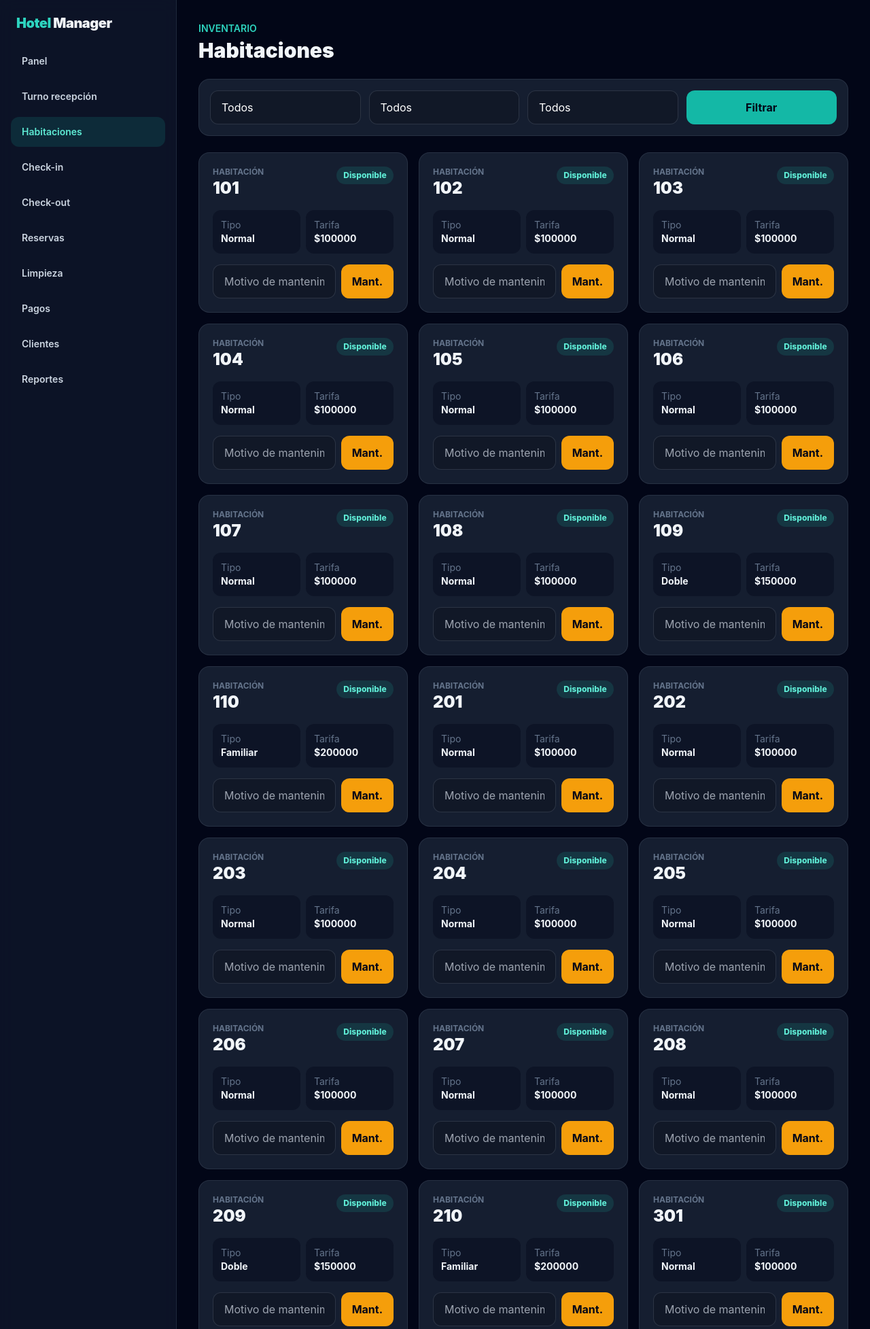
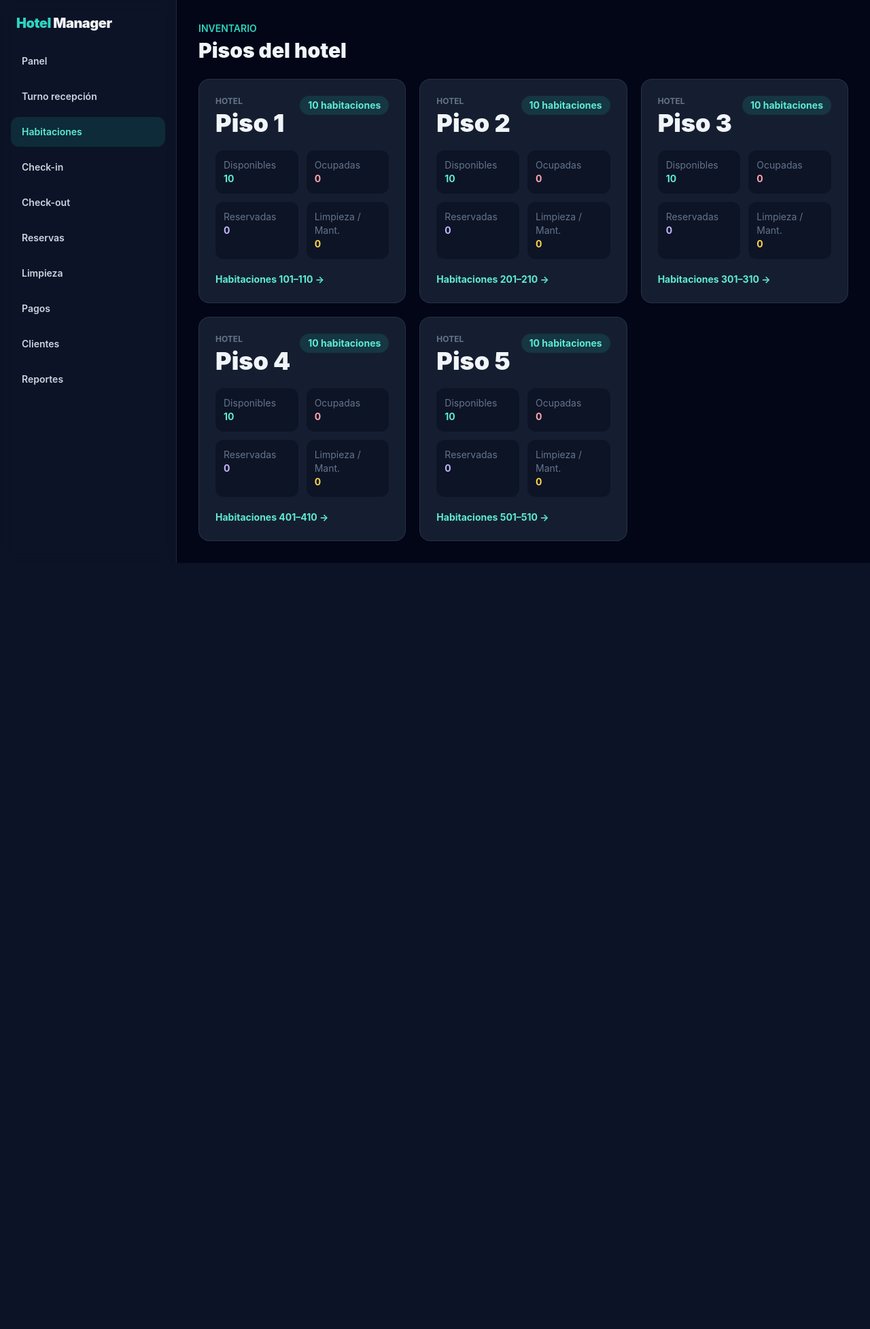
Before and after one commit to DiegoVillanueva32/Sistema-hotelero, a Flask app: page /habitaciones in a window 1280 px wide. Shown: the top 1955 px of the page at 68% size. After the commit the page ends 828 px from the top, so only its background shows below. Run offline with Flask 3, Linux system fonts and the light colour scheme; some libraries are stand-ins or nearby versions.

Commit message:
Organizar habitaciones por pisos
Co-authored-by: Copilot <223556219+Copilot@users.noreply.github.com>

```diff
--- a/app/routes/main.py
+++ b/app/routes/main.py
@@ -49,10 +49,33 @@ def habitaciones():
     piso = request.args.get("piso", "Todos")
     tipo = request.args.get("tipo", "Todos")
     estado = request.args.get("estado", "Todos")
-    habitaciones = gestor.consultar_matriz_filtrada(piso, tipo, estado)
+
+    pisos = {}
+    for numero_piso in range(1, 6):
+        habitaciones_piso = [
+            h for h in gestor.consultar_matriz().values()
+            if str(h.piso) == str(numero_piso)
+        ]
+        pisos[numero_piso] = {
+            "total": len(habitaciones_piso),
+            "disponibles": sum(1 for h in habitaciones_piso if h.estado == "Disponible"),
+            "ocupadas": sum(1 for h in habitaciones_piso if h.estado == "Ocupado"),
+            "reservas": sum(1 for h in habitaciones_piso if h.estado == "Reserva"),
+            "limpieza": sum(1 for h in habitaciones_piso if h.estado == "En limpieza"),
+            "mantenimiento": sum(1 for h in habitaciones_piso if h.estado == "Mantenimiento"),
+        }
+
+    piso_seleccionado = piso if piso.isdigit() and 1 <= int(piso) <= 5 else None
+    habitaciones = (
+        gestor.consultar_matriz_filtrada(piso, tipo, estado)
+        if piso_seleccionado
+        else []
+    )
     return render_template(
         "habitaciones.html",
         habitaciones=habitaciones,
+        pisos=pisos,
+        piso_seleccionado=piso_seleccionado,
         piso=piso,
         tipo=tipo,
         estado=estado,
@@ -71,7 +94,12 @@ def accion_habitacion(id_habitacion):
         ejecutar_accion(gestor.asignar_limpieza, id_habitacion, request.form.get("empleado", "Empleado 1"))
     elif accion == "finalizar_limpieza":
         ejecutar_accion(gestor.finalizar_limpieza, id_habitacion)
-    return redirect(url_for("main.habitaciones", piso=request.args.get("piso", "Todos")))
+    return redirect(url_for(
+        "main.habitaciones",
+        piso=request.args.get("piso", "Todos"),
+        tipo=request.args.get("tipo", "Todos"),
+        estado=request.args.get("estado", "Todos"),
+    ))
 
 
 @bp.route("/checkin", methods=["GET", "POST"])
--- a/templates/habitaciones.html
+++ b/templates/habitaciones.html
@@ -1,9 +1,24 @@
 {% extends 'base.html' %}
 {% block title %}Habitaciones | Hotel Manager{% endblock %}
 {% block content %}
-<div class="mb-6"><p class="text-sm font-semibold text-teal-400">INVENTARIO</p><h1 class="mt-1 text-3xl font-black">Habitaciones</h1></div>
-<form class="card mb-6 grid gap-3 p-4 md:grid-cols-4" method="get">
-  <input class="input-dark" name="piso" value="{{ piso }}" placeholder="Piso (Todos o 1-5)">
+<div class="mb-6 flex items-end justify-between gap-4">
+  <div><p class="text-sm font-semibold text-teal-400">INVENTARIO</p><h1 class="mt-1 text-3xl font-black">{% if piso_seleccionado %}Piso {{ piso_seleccionado }}{% else %}Pisos del hotel{% endif %}</h1></div>
+  {% if piso_seleccionado %}<a class="btn bg-slate-800 text-slate-200" href="{{ url_for('main.habitaciones') }}">← Ver los 5 pisos</a>{% endif %}
+</div>
+
+{% if not piso_seleccionado %}
+<div class="grid gap-5 sm:grid-cols-2 xl:grid-cols-3">
+{% for numero_piso, resumen in pisos.items() %}
+<a href="{{ url_for('main.habitaciones', piso=numero_piso) }}" class="card block p-6 transition hover:-translate-y-1 hover:border-teal-400/40">
+  <div class="flex items-start justify-between"><div><p class="text-xs font-bold text-slate-500">HOTEL</p><h2 class="mt-1 text-4xl font-black">Piso {{ numero_piso }}</h2></div><span class="rounded-full bg-teal-500/15 px-3 py-1 text-sm font-bold text-teal-300">{{ resumen.total }} habitaciones</span></div>
+  <div class="mt-5 grid grid-cols-2 gap-3 text-sm"><div class="rounded-xl bg-slate-950/40 p-3"><p class="text-slate-500">Disponibles</p><strong class="text-teal-300">{{ resumen.disponibles }}</strong></div><div class="rounded-xl bg-slate-950/40 p-3"><p class="text-slate-500">Ocupadas</p><strong class="text-rose-300">{{ resumen.ocupadas }}</strong></div><div class="rounded-xl bg-slate-950/40 p-3"><p class="text-slate-500">Reservadas</p><strong class="text-violet-300">{{ resumen.reservas }}</strong></div><div class="rounded-xl bg-slate-950/40 p-3"><p class="text-slate-500">Limpieza / Mant.</p><strong class="text-amber-300">{{ resumen.limpieza + resumen.mantenimiento }}</strong></div></div>
+  <p class="mt-5 text-sm font-bold text-teal-300">Habitaciones {{ numero_piso }}01–{{ numero_piso }}10 →</p>
+</a>
+{% endfor %}
+</div>
+{% else %}
+<form class="card mb-6 grid gap-3 p-4 md:grid-cols-[1fr_1fr_1fr_auto]" method="get">
+  <input type="hidden" name="piso" value="{{ piso_seleccionado }}">
   <input class="input-dark" name="tipo" value="{{ tipo }}" placeholder="Tipo (Todos)">
   <input class="input-dark" name="estado" value="{{ estado }}" placeholder="Estado (Todos)">
   <button class="btn bg-teal-500 text-slate-950" type="submit">Filtrar</button>
@@ -14,10 +29,11 @@
   <div class="flex items-start justify-between"><div><p class="text-xs font-bold text-slate-500">HABITACIÓN</p><h2 class="text-2xl font-black">{{ h.id_habitacion }}</h2></div><span class="status {% if h.estado == 'Disponible' %}bg-teal-500/15 text-teal-300{% elif h.estado == 'Ocupado' %}bg-rose-500/15 text-rose-300{% elif h.estado == 'Reserva' %}bg-violet-500/15 text-violet-300{% else %}bg-amber-500/15 text-amber-300{% endif %}">{{ h.estado }}</span></div>
   <div class="mt-4 grid grid-cols-2 gap-2 text-sm"><div class="rounded-xl bg-slate-950/40 p-3"><p class="text-slate-500">Tipo</p><p class="font-bold">{{ h.tipo }}</p></div><div class="rounded-xl bg-slate-950/40 p-3"><p class="text-slate-500">Tarifa</p><p class="font-bold">${{ '%.0f'|format(h.precio) }}</p></div></div>
   {% if h.huesped_nombre %}<p class="mt-4 text-sm text-slate-400">Huésped: <strong class="text-slate-200">{{ h.huesped_nombre }}</strong></p>{% endif %}
-  <form class="mt-4 flex gap-2" method="post" action="{{ url_for('main.accion_habitacion', id_habitacion=h.id_habitacion) }}">
+  <form class="mt-4 flex gap-2" method="post" action="{{ url_for('main.accion_habitacion', id_habitacion=h.id_habitacion, piso=piso_seleccionado) }}">
     {% if h.estado == 'Disponible' %}<input class="input-dark" name="motivo" placeholder="Motivo de mantenimiento"><button class="btn bg-amber-500 text-slate-950" name="accion" value="mantenimiento">Mant.</button>{% elif h.estado == 'Mantenimiento' %}<button class="btn bg-teal-500 text-slate-950" name="accion" value="finalizar_mantenimiento">Finalizar</button>{% elif h.estado == 'En limpieza' %}<button class="btn bg-teal-500 text-slate-950" name="accion" value="finalizar_limpieza">Finalizar limpieza</button>{% endif %}
   </form>
 </article>
 {% else %}<p class="col-span-full text-slate-400">No hay habitaciones con esos filtros.</p>{% endfor %}
 </div>
+{% endif %}
 {% endblock %}
```
